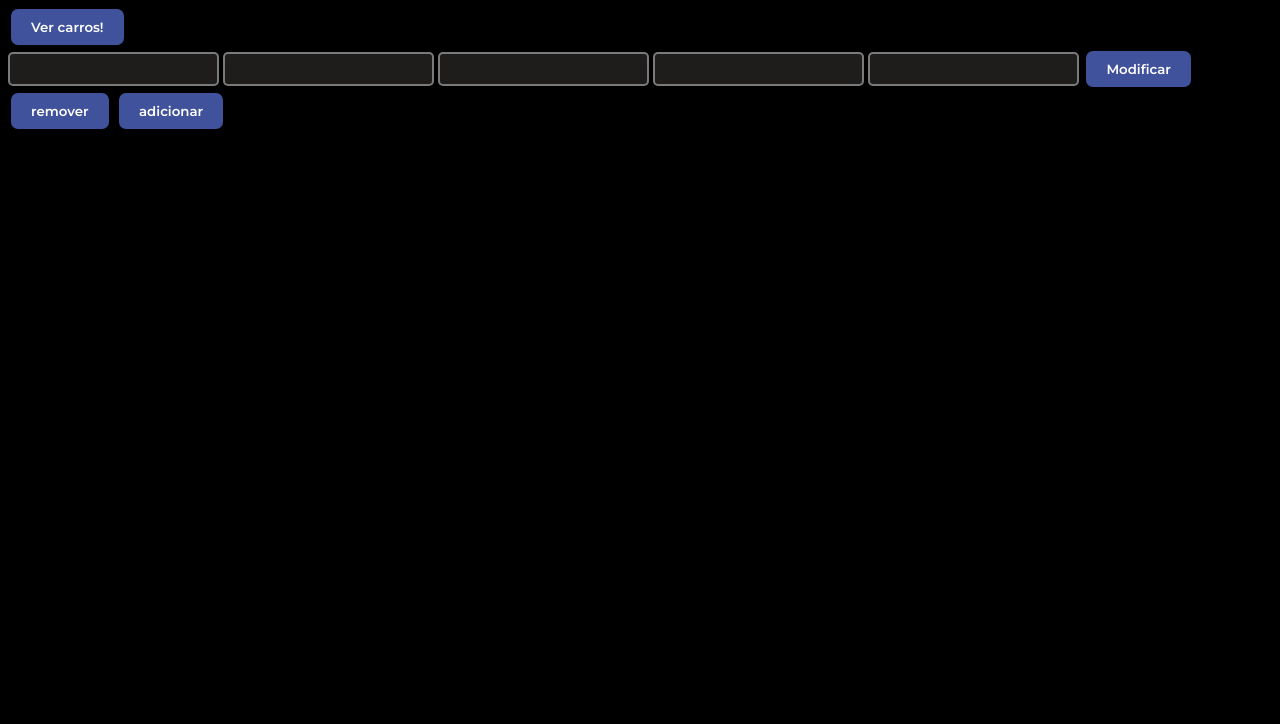
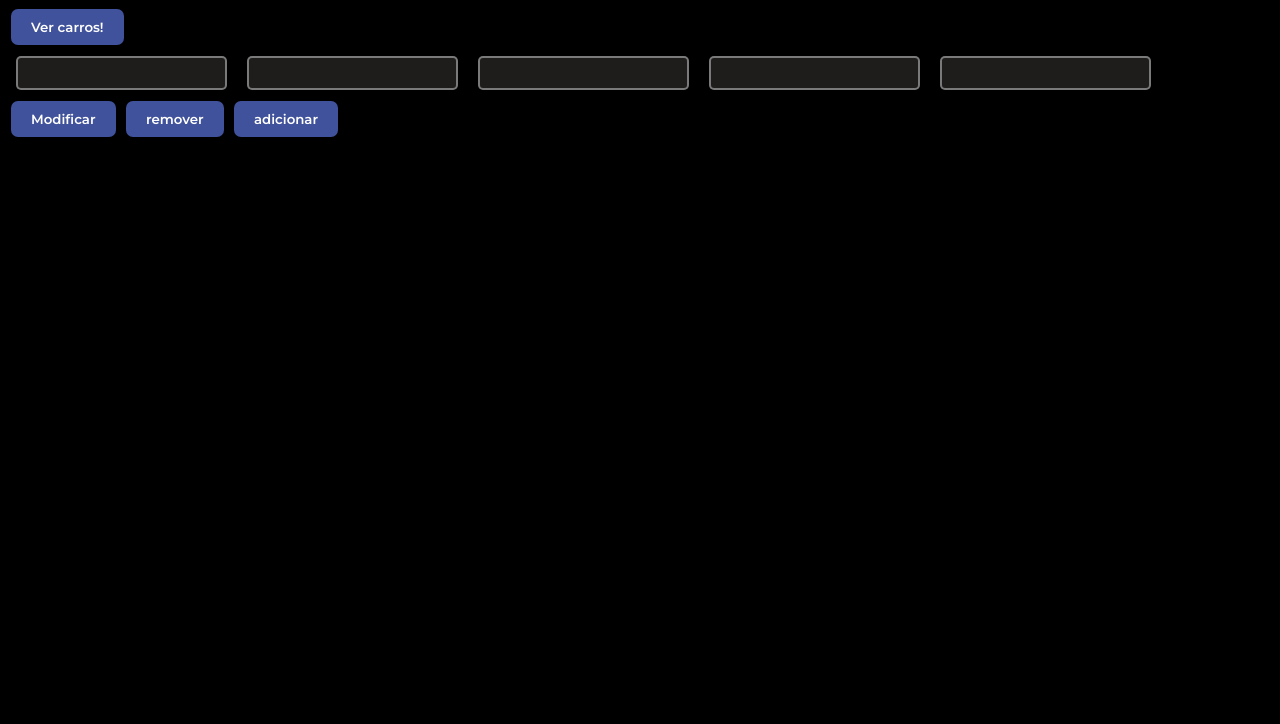
Before and after one commit to Alexandre-Milim/Concessionaria, a plain HTML site: page index.html in a window 1280 px wide. Shown: the part 76-800 px from the top of the page. Drawn offline with Linux system fonts and the light colour scheme.

Commit message:
Add files via upload

```diff
--- a/a.css
+++ b/a.css
@@ -47,6 +47,8 @@ input {
    }
 
    .input {
+    margin: 8px;
+    padding: 16px;
     color: white;
     background-color: #1f1c1c;
     max-width: 190px;
```
